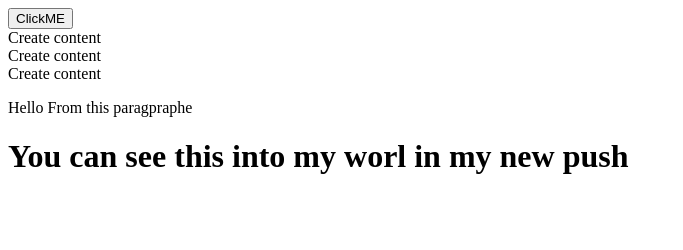
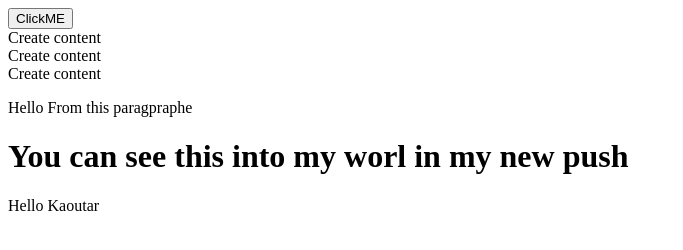
Before and after one commit to LAGHRISSIREDA/CICD, a website: page index.html in a window 1280 px wide. Shown: the whole page, without its empty margins (0-683 px from the left). Drawn offline with Linux system fonts and the light colour scheme.

Commit message:
auto commit on save

```diff
--- a/index.html
+++ b/index.html
@@ -18,5 +18,8 @@
     <h1>
         You can see this into my worl in my new push
     </h1>
+    <p>
+        Hello Kaoutar
+    </p>
   </body>
 </html>
```
